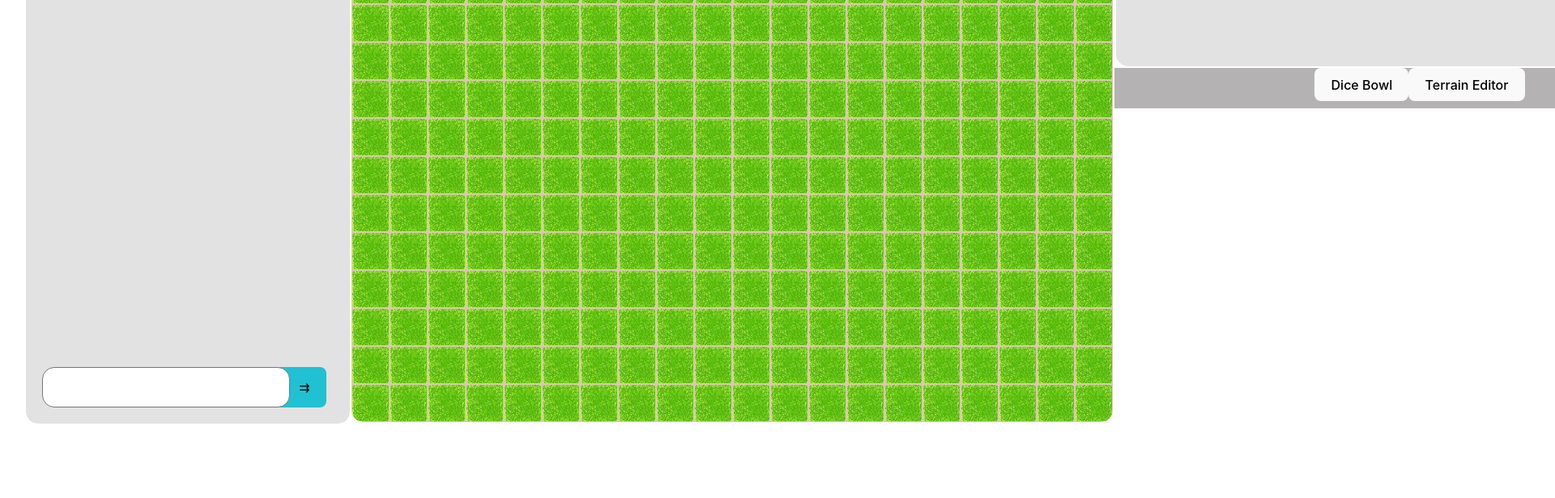
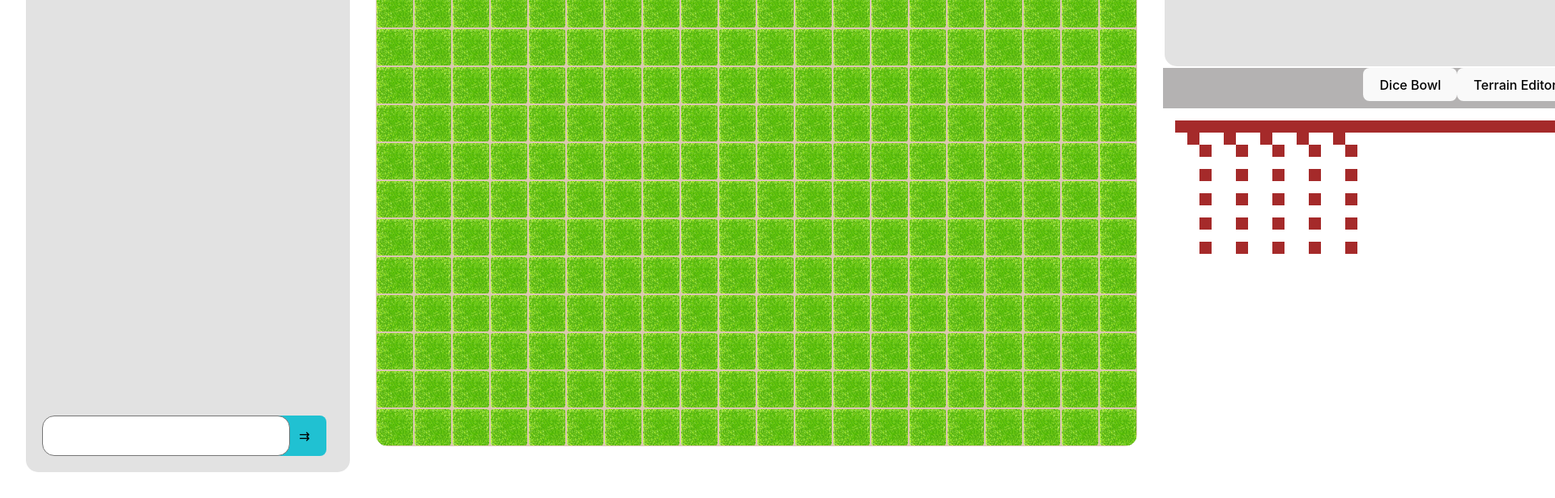
Before and after one commit to SirGraybon/dungeon_master, a React (Vite) app: page / in a window 1280 px wide. Shown: the part 452-1068 px from the top of the page at 81% size, 1920 px wide, since content can reach past the window. Before the commit the page ends 1008 px from the top, so only its background shows below. Built offline with nearby package versions, Linux system fonts and the light colour scheme.

Commit message:
adds ability to shift to new map segemnts

```diff
--- a/src/components/Board.jsx
+++ b/src/components/Board.jsx
@@ -9,7 +9,7 @@ export default function Board() {
   const { data, handleDrag, display, setDisplay, editTerrain, board_row, board_column } = shareState();
   return (
     <div className="board">
-      {data.cellDATA[board_column][board_row].map((cell, index) => {
+      {data.cellDATA[board_row][board_column].map((cell, index) => {
         return (
           <div>
             <div className="horizontalPartition"></div>
--- a/src/components/Equipment.jsx
+++ b/src/components/Equipment.jsx
@@ -9,9 +9,7 @@ const Equipment = function () {
     ["head", "torso", "belt", "legs"],
     ["amulet", "left", "ring"],
   ];
-  const right = ["gloves", "right", "boots"];
-  const center = ["head", "torso", "belt", "legs"];
-  const left = ["amulet", "left", "ring"];
+
   const [equipCat, setEquipCat] = useState(null);
   const { selectedPlayer, handleEquip } = shareState();
 
--- a/src/components/Feed.jsx
+++ b/src/components/Feed.jsx
@@ -5,7 +5,6 @@ import "../styles/feed.css";
 const Feed = function () {
   const [message, setMessage] = useState("");
   const { feed, postMessage } = shareState();
-  console.log(feed);
 
   const updateMessage = function (event) {
     setMessage(event.target.value);
--- a/src/components/InformationCenter.jsx
+++ b/src/components/InformationCenter.jsx
@@ -4,9 +4,10 @@ import DiceBowl from "./DiceBowl";
 import PlayerDetails from "./PlayerDetails";
 import TerrainEditor from "./TerrainEditor";
 import "../App.css"
+import MiniMap from "./MiniMap";
 
 export default function InformationCenter() {
-  const { data, handleDrag, display, setDisplay } = shareState();
+  const { data, display, setDisplay } = shareState();
 
   return (
     <div className="information_center">
@@ -72,6 +73,7 @@ export default function InformationCenter() {
       {display === "player" && <PlayerDetails />}
       {display === "diceBowl" && <DiceBowl />}
       {display === "terrain" && <TerrainEditor />}
+      {display === "minimap" && <MiniMap />}
     </div>
   );
 }
--- /dev/null
+++ b/src/components/MiniMap.jsx
@@ -0,0 +1,23 @@
+import shareState from "../state/StateContext";
+import "../styles/miniMap.css"
+import React from "react";
+
+const MiniMap = function () {
+  const { data } = shareState();
+  const minimap = data.cellDATA;
+  return (
+    <div className="minimapRow">
+      {minimap.map((row, index) => {
+        return (
+          <div className="minimapCell">
+            {row.map((column) => {
+              return <div className="minimapCell"></div>;
+            })}
+          </div>
+        );
+      })}
+    </div>
+  );
+};
+
+export default MiniMap;
--- a/src/components/PlayArea.jsx
+++ b/src/components/PlayArea.jsx
@@ -4,21 +4,26 @@ import shareState from "../state/StateContext";
 import Board from "./Board";
 import InformationCenter from "./InformationCenter";
 import Feed from "./Feed";
+import "../styles/board.css"
 
 const PlayArea = function (props) {
-  const { handleDrag } = shareState();
+  const { handleDrag, moveBoard } = shareState();
+
+  const handleClick = function(direction){
+    moveBoard(direction)
+  }
 
   return (
     <DragDropContext onDragEnd={handleDrag}>
       <div className="playArea">
         <Feed />
-        <div className="boardMoveButtonHorizontal"></div>
+        <div className="boardMoveButtonVertical" onClick={() => handleClick("left")}></div>
         <div>
-          <div className="boardMoveButton"></div>
+          <div className="boardMoveButtonHorizontal" onClick={() => handleClick("up")}></div>
           <Board />
-          <div className="boardMoveButton"></div>
+          <div className="boardMoveButtonHorizontal" onClick={() => handleClick("down")}></div>
         </div>
-        <div className="boardMoveButtonHorizontal"></div>
+        <div className="boardMoveButtonVertical" onClick={() => handleClick("right")}></div>
         <InformationCenter />
       </div>
     </DragDropContext>
--- a/src/data/data.js
+++ b/src/data/data.js
@@ -88,11 +88,22 @@ const data = {
     },
   ],
 
-  cellDATA: [[[]]],
+  cellDATA:[]
 };
+const rows = 5
+const columns = 5
+
+for (let y = 0; y < rows; y++){
+  data.cellDATA.push([])
+  for (let x = 0; x < columns; x++){
+    data.cellDATA[y].push([])
+  }
+}
+
 
 for (let i = 0; i < 400; i++) {
   data.cellDATA[0][0].push({ id: `${i}`, content: [], background: grass });
 }
 
+
 export default data;
--- a/src/state/StateContext.jsx
+++ b/src/state/StateContext.jsx
@@ -49,8 +49,8 @@ export const StateProvider = ({ children }) => {
   ////////////////////DRAG AND DROP FUNCTIONs////////////////////////////////////////////////////////////
   ////////////////////DRAG AND DROP BOARD////////////////////////////////////////////////////////////
   const handleDrag = function (results) {
-    const board_row = state.board_row
-    const board_column = state.board_column
+    const board_row = state.board_row;
+    const board_column = state.board_column;
     const { source, destination, type } = results;
     if (!destination) return;
     const newData = { ...state.data };
@@ -86,53 +86,73 @@ export const StateProvider = ({ children }) => {
         (cell) => cell.id === source.droppableId
       );
 
-      const [moving] = newData.cellDATA[board_column][board_row][sourceCell].content.splice(
-        source.index,
-        1
+      const [moving] = newData.cellDATA[board_column][board_row][
+        sourceCell
+      ].content.splice(source.index, 1);
+      newData.cellDATA[board_column][board_row][destCell].content.splice(
+        destIndex,
+        0,
+        moving
       );
-      newData.cellDATA[board_column][board_row][destCell].content.splice(destIndex, 0, moving);
 
       return dispatch({ type: "UPDATE_DATA", payload: newData });
     }
   };
   ////////////////////DRAG AND DROP EQUIPMENT////////////////////////////////////////////////////////////
   const handleEquip = function (results) {
-    const newData = {...state.data}
-    const selectedPlayer = state.selectedPlayer
-    const selectedPlayerIndex = newData.playerDATA.findIndex((player) => player.id === selectedPlayer.id)
+    const newData = { ...state.data };
+    const selectedPlayer = state.selectedPlayer;
+    const selectedPlayerIndex = newData.playerDATA.findIndex(
+      (player) => player.id === selectedPlayer.id
+    );
 
-    console.log(selectedPlayer)
-    console.log(selectedPlayerIndex)
+    console.log(selectedPlayer);
+    console.log(selectedPlayerIndex);
     console.log(results);
 
-    if (results.destination === null){
-      return
+    if (results.destination === null) {
+      return;
     }
     ////////////////////////////////////////UNEQUIP ITEM////////////////////////////////////////////////////////////
-    if( results.destination.droppableId === "inventory"){
-      const prevItem = newData.playerDATA[selectedPlayerIndex].equipment[results.source.droppableId][0]
-      selectedPlayer.player_inventory.push(prevItem)
-      selectedPlayer.equipment[results.source.droppableId].pop()
-      newData.playerDATA[selectedPlayerIndex] = selectedPlayer
+    if (results.destination.droppableId === "inventory") {
+      const prevItem =
+        newData.playerDATA[selectedPlayerIndex].equipment[
+          results.source.droppableId
+        ][0];
+      selectedPlayer.player_inventory.push(prevItem);
+      selectedPlayer.equipment[results.source.droppableId].pop();
+      newData.playerDATA[selectedPlayerIndex] = selectedPlayer;
       return dispatch({ type: "UPDATE_DATA", payload: newData });
     }
     ////////////////////////////////////////EQUIP ITEM////////////////////////////////////////////////////////////
-    if( results.source.droppableId === "inventory" && selectedPlayer.equipment[results.destination.droppableId].length < 1){
-      const newItem = newData.playerDATA[selectedPlayerIndex].player_inventory[results.source.index]
-      selectedPlayer.equipment[results.destination.droppableId].push(newItem)
-      selectedPlayer.player_inventory.splice(results.source.index,1)
-      newData.playerDATA[selectedPlayerIndex] = selectedPlayer
+    if (
+      results.source.droppableId === "inventory" &&
+      selectedPlayer.equipment[results.destination.droppableId].length < 1
+    ) {
+      const newItem =
+        newData.playerDATA[selectedPlayerIndex].player_inventory[
+          results.source.index
+        ];
+      selectedPlayer.equipment[results.destination.droppableId].push(newItem);
+      selectedPlayer.player_inventory.splice(results.source.index, 1);
+      newData.playerDATA[selectedPlayerIndex] = selectedPlayer;
       return dispatch({ type: "UPDATE_DATA", payload: newData });
     }
     ////////////////////////////////////////SWAP ITEM////////////////////////////////////////////////////////////
-    if( results.source.droppableId === "inventory"){
-      const newItem = newData.playerDATA[selectedPlayerIndex].player_inventory[results.source.index]
-      const prevItem = newData.playerDATA[selectedPlayerIndex].equipment[results.destination.droppableId][0]
-      selectedPlayer.player_inventory.push(prevItem)
-      selectedPlayer.equipment[results.destination.droppableId].pop()
-      selectedPlayer.equipment[results.destination.droppableId].push(newItem)
-      selectedPlayer.player_inventory.splice(results.source.index,1)
-      newData.playerDATA[selectedPlayerIndex] = selectedPlayer
+    if (results.source.droppableId === "inventory") {
+      const newItem =
+        newData.playerDATA[selectedPlayerIndex].player_inventory[
+          results.source.index
+        ];
+      const prevItem =
+        newData.playerDATA[selectedPlayerIndex].equipment[
+          results.destination.droppableId
+        ][0];
+      selectedPlayer.player_inventory.push(prevItem);
+      selectedPlayer.equipment[results.destination.droppableId].pop();
+      selectedPlayer.equipment[results.destination.droppableId].push(newItem);
+      selectedPlayer.player_inventory.splice(results.source.index, 1);
+      newData.playerDATA[selectedPlayerIndex] = selectedPlayer;
       return dispatch({ type: "UPDATE_DATA", payload: newData });
     }
   };
@@ -141,6 +161,36 @@ export const StateProvider = ({ children }) => {
 
   const setDisplay = function (displayType, player) {
     dispatch({ type: "SET_DISPLAY", displayType, player });
+  };
+  ////////////////////MOVE BOARD FUNCTIONs////////////////////////////////////////////////////////////
+
+  const moveBoard = function (direction) {
+    let row = state.board_row;
+    let column = state.board_column;
+    if (direction === "right") {
+      column++;
+    }
+    if (direction === "left") {
+      column--;
+    }
+    if (direction === "up") {
+      row--;
+    }
+    if (direction === "down") {
+      row++;
+    }
+    if(row < 0 || column < 0){
+      return
+    }
+    console.log("row: " + row, "Column: "+ column)
+    !state.data.cellDATA[row] && dispatch({type: "NEW_ROW"})
+    !state.data.cellDATA[row][column] && dispatch({type: "NEW_COLUMN", row})
+
+
+
+
+
+    dispatch({ type: "MOVE_BOARD", row, column });
   };
   ////////////////////EDIT TERRAIN FUNCTIONs////////////////////////////////////////////////////////////
 
@@ -168,6 +218,7 @@ export const StateProvider = ({ children }) => {
     setTerrainBrush,
     postMessage,
     handleEquip,
+    moveBoard,
     state,
     data: state.data,
     display: state.display,
--- a/src/state/state.js
+++ b/src/state/state.js
@@ -11,7 +11,7 @@ export const defaultState = {
   board_column: 0,
   board_row: 0,
   selectedPlayer: "diceBowl",
-  display: "",
+  display: "minimap",
   feed: [],
   dice: [],
   terrainOptions: [grass, dirt],
@@ -85,7 +85,7 @@ export const reducer = function (state, action) {
 
     case "EDIT_TERRAIN": {
       const newData = { ...state.data };
-      newData.cellDATA[action.payload].background = state.terrainBrush;
+      newData.cellDATA[state.board_row][state.board_column][action.payload].background = state.terrainBrush;
 
       return {
         ...state,
@@ -95,6 +95,30 @@ export const reducer = function (state, action) {
     case "SET_TERRAIN_BRUSH": {
       const brush = action.payload;
       return { ...state, terrainBrush: brush };
+    }
+    ////////////////////MOVE BOARD////////////////////////////////////////////////////////////
+    case "MOVE_BOARD": {
+      return { ...state, board_row: action.row, board_column: action.column };
+    }
+    case "NEW_ROW":{
+      const newData = {...state.data}
+      const cells = [[]]
+      for (let i = 0; i < 400; i++) {
+        cells[0].push({ id: `${i}`, content: [], background: grass });
+      }
+      newData.cellDATA.push(cells)
+      console.log(newData.cellDATA)
+      return {...state, cata: newData }
+    }
+    case "NEW_COLUMN":{
+      const newData = {...state.data}
+      const cells = []
+      for (let i = 0; i < 400; i++) {
+        cells.push({ id: `${i}`, content: [], background: grass });
+      }
+      newData.cellDATA[action.row].push(cells)
+      console.log(newData.cellDATA)
+      return {...state, cata: newData }
     }
     ////////////////////FEED////////////////////////////////////////////////////////////
     case "POST_MESSAGE": {
--- a/src/styles/board.css
+++ b/src/styles/board.css
@@ -44,8 +44,13 @@
 
  /* overflow: visible;  */
 }
-.boardMoveButtonHorizontal {
-  height: 5px;
-  background-color: blue;
+.boardMoveButtonVertical {
+  height: auto;
+  width: 30px;
   cursor: pointer;
 }
+.boardMoveButtonHorizontal {
+  height: 30px;
+  width: auto;
+  cursor: pointer;
+}
--- /dev/null
+++ b/src/styles/miniMap.css
@@ -0,0 +1,26 @@
+.minimapComponent {
+  display: flex;
+  background-color: aquamarine;
+  flex-direction: column;
+  justify-content: space-between;
+  width: 750px;
+  height: 420px;
+  margin: 2px;
+}
+
+.minimapCell{
+
+  margin: 15px;
+  height: 15px;
+  width: 15px;
+  background-color: brown;
+}
+.minimapRow{
+  display: flex;
+  justify-content: flex-start;
+
+  margin: 15px;
+  height: 15px;
+  width: auto;
+  background-color: brown;
+}
```
Also changed, not shown: 1 other file (tests, documents, lock files or other folders).
